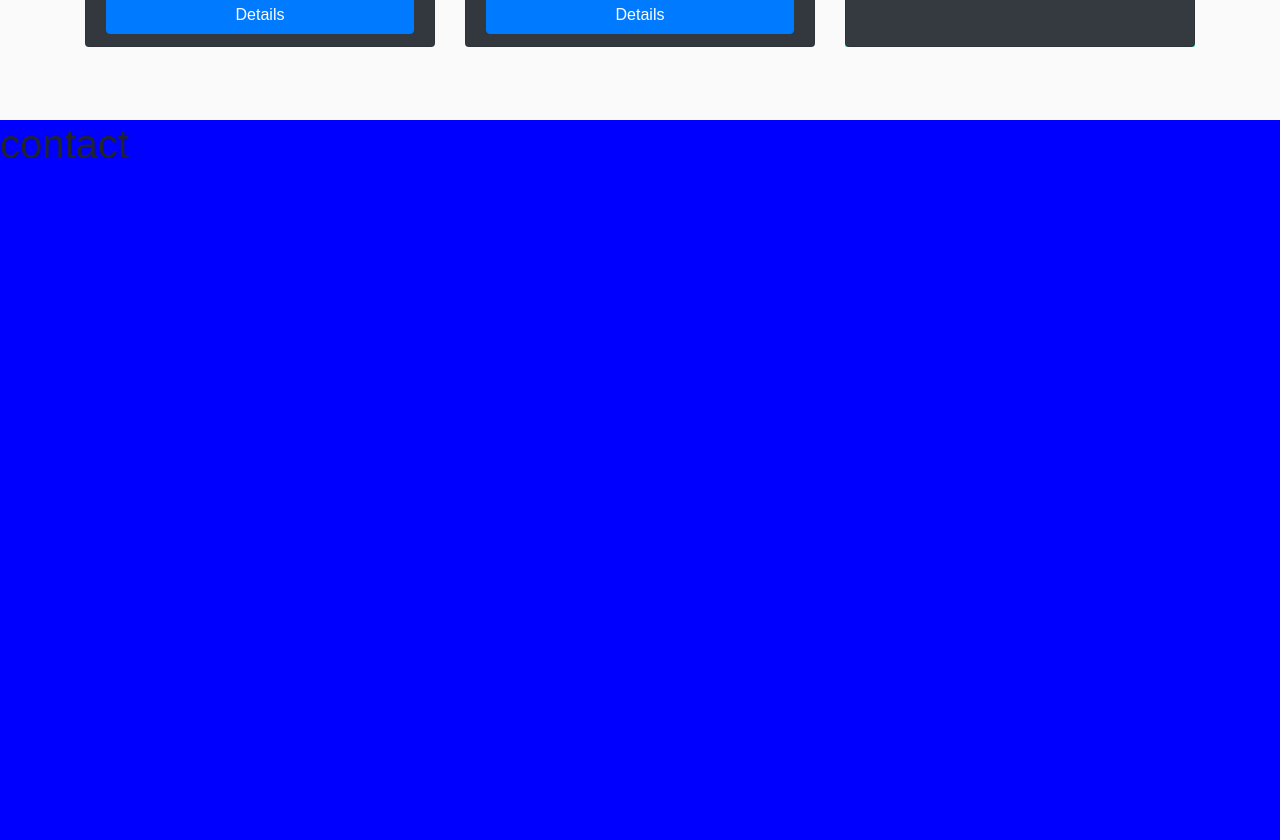
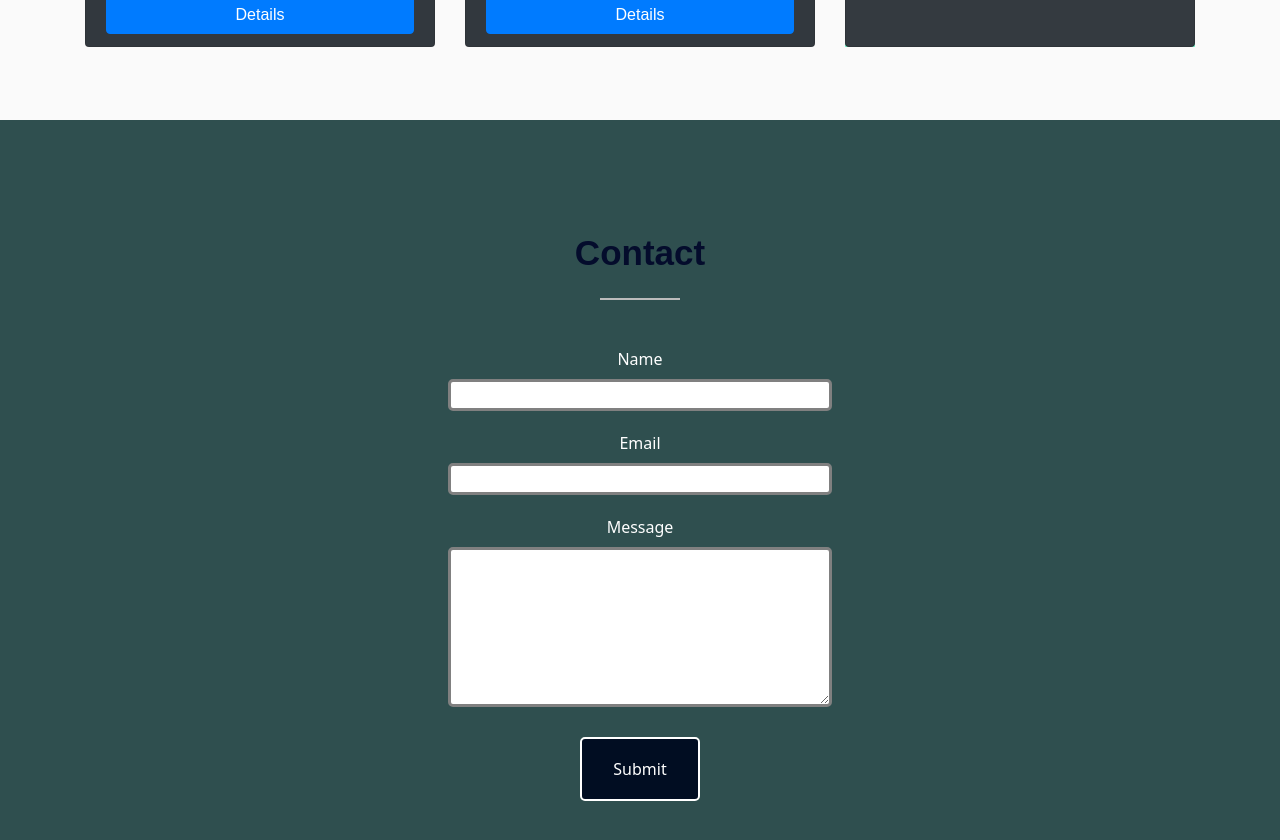
Before and after one commit to alaminsahed/portfolio, a React (Create React App) app: page / in a window 1280 px wide. Shown: the part 4840-5680 px from the top of the page. Built offline with nearby package versions, Linux system fonts and the light colour scheme.

Commit message:
complete

```diff
--- a/package.json
+++ b/package.json
@@ -16,6 +16,7 @@
     "react": "^17.0.2",
     "react-bootstrap": "^1.6.1",
     "react-dom": "^17.0.2",
+    "react-hook-form": "^7.9.0",
     "react-parallax": "^3.3.0",
     "react-reveal": "^1.2.2",
     "react-router-bootstrap": "^0.25.0",
--- a/src/Component/CSS/Contact.css
+++ b/src/Component/CSS/Contact.css
@@ -1,5 +1,49 @@
 .contact{
     height: 60rem;
     width: 100%;
-    background-color: blue;
+    padding: 110px 0 90px;
+    background-color: darkslategray;
 }
+
+.form-group{
+    /* justify-content: center; */
+    text-align: center;
+    margin-top: 20px;
+    /* background-color: darkslategray; */
+    color:white;
+    font-family: system-ui;
+
+
+}
+
+.contact-input{
+    margin-top: 20px;
+
+}
+
+.input-field{
+    width: 30%;
+    border-radius: 5px;
+    border: 3px solid gray;
+
+}
+
+
+.message{
+    height: 20vh;
+}
+
+.contact-button{
+    border: 2px solid white;
+    background: rgb(1, 13, 34);
+    border-radius: 5px;
+    color: white;
+    height: 8vh;
+    width: 15vh;
+}
+
+.contact-button:hover{
+    background: white;
+    border: 2px solid gray;
+    color: black;
+}
--- a/src/Component/Contact.js
+++ b/src/Component/Contact.js
@@ -1,12 +1,45 @@
-import React from 'react';
+import React from "react";
 import "./CSS/Contact.css";
+import { useForm } from "react-hook-form";
+import Fade from "react-reveal/Fade";
+import {Row,Col} from "react-bootstrap";
 
 const Contact = () => {
-    return (
-        <div id="contact" className="contact">
-            <h1>contact</h1>
+  const { register, handleSubmit } = useForm();
+  const onSubmit = (data) => console.log(data);
+  return (
+    <div id="contact" className="contact">
+       <div className="skill-title">
+          <Fade top>
+            <h2 className="t-color">Contact</h2>
+          </Fade>
+          <Fade left>
+            <span className="bottom-line"></span>
+          </Fade>
         </div>
-    );
+      <div className="form-group">
+        <form onSubmit={handleSubmit(onSubmit)} className="form">
+          <div>
+            <label htmlFor="name" className="contact-input">Name</label>
+            <br />
+            <input {...register("firstName", { maxLength: 20 })} className="input-field"/>
+          </div>
+          <div>
+            <label htmlFor="email" className="contact-input">Email</label>
+            <br />
+            <input {...register("email", { pattern: /^[A-Za-z]+$/i })}  className="input-field" />
+          </div>
+          <div>
+            <label htmlFor="message" className="contact-input">Message</label>
+              <br />
+            <textarea {...register("message")}  className="input-field message"/>
+          </div>
+          <br />
+          <input type="submit" className="contact-button"/>
+        </form>
+      </div>
+    </div>
+  );
 };
 
 export default Contact;
```
Also changed, not shown: 1 other file (tests, documents, lock files or other folders).
